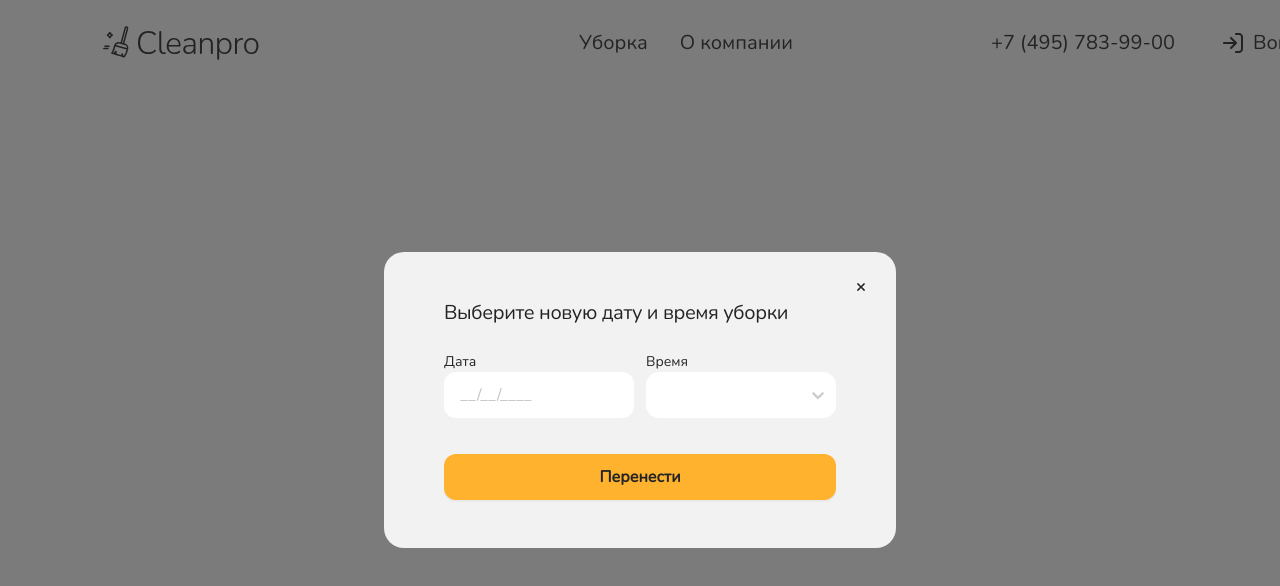
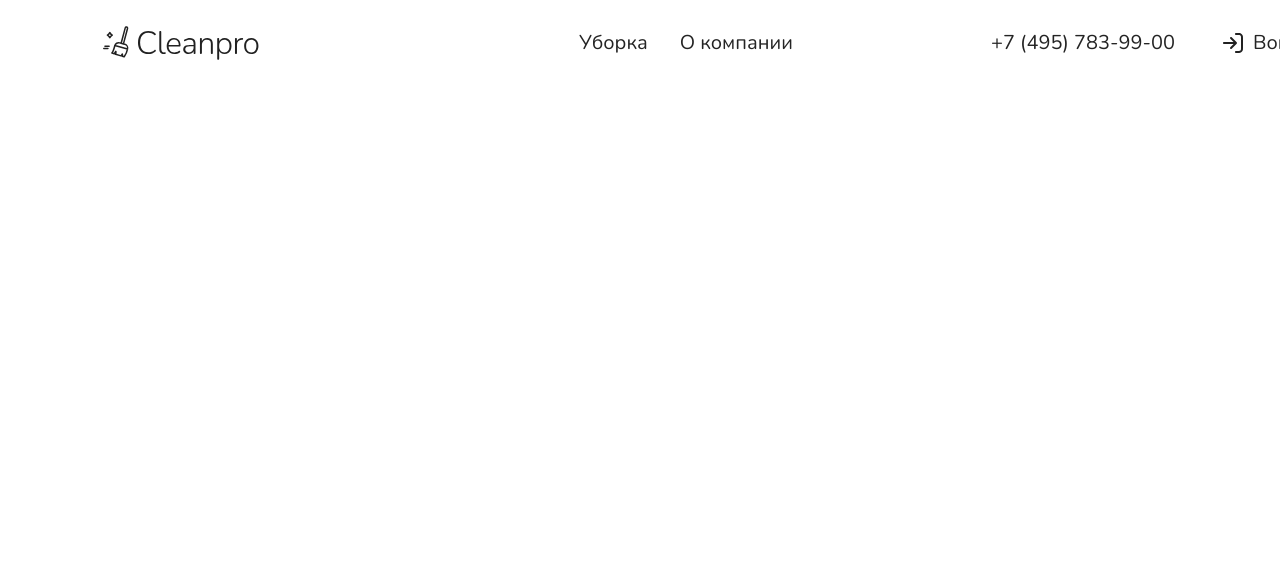
Before and after one commit to order-cleaning-services/cleanpro, a React (Vite) app in the folder frontend/: page /profile in a window 1280 px wide. Shown: the top 586 px of the page. Built offline with nearby package versions, Linux system fonts and the light colour scheme.

Commit message:
delete styles folder

```diff
--- a/frontend/src/pages/ProfilePage/ProfilePage.jsx
+++ b/frontend/src/pages/ProfilePage/ProfilePage.jsx
@@ -1,12 +1,12 @@
-import TransferModal from '../../components/Modal/TransferModal/TransferModal'
+// import TransferModal from '../../components/Modal/TransferModal/TransferModal'
 // import CancelModal from './../../components/Modal/CancelModal/CancelModal'
-// import ReviewModal from "../../components/Modal/ReviewModal/ReviewModal";
+// import ReviewModal from '../../components/Modal/ReviewModal/ReviewModal'
 
 export default function Profile() {
   return (
     <>
       {/* <h1>страница Profile</h1> */}
-      <TransferModal />
+      {/* <TransferModal /> */}
       {/* <CancelModal /> */}
       {/* <ReviewModal /> */}
     </>
```
Also changed, not shown: 1 other file (tests, documents, lock files or other folders).
